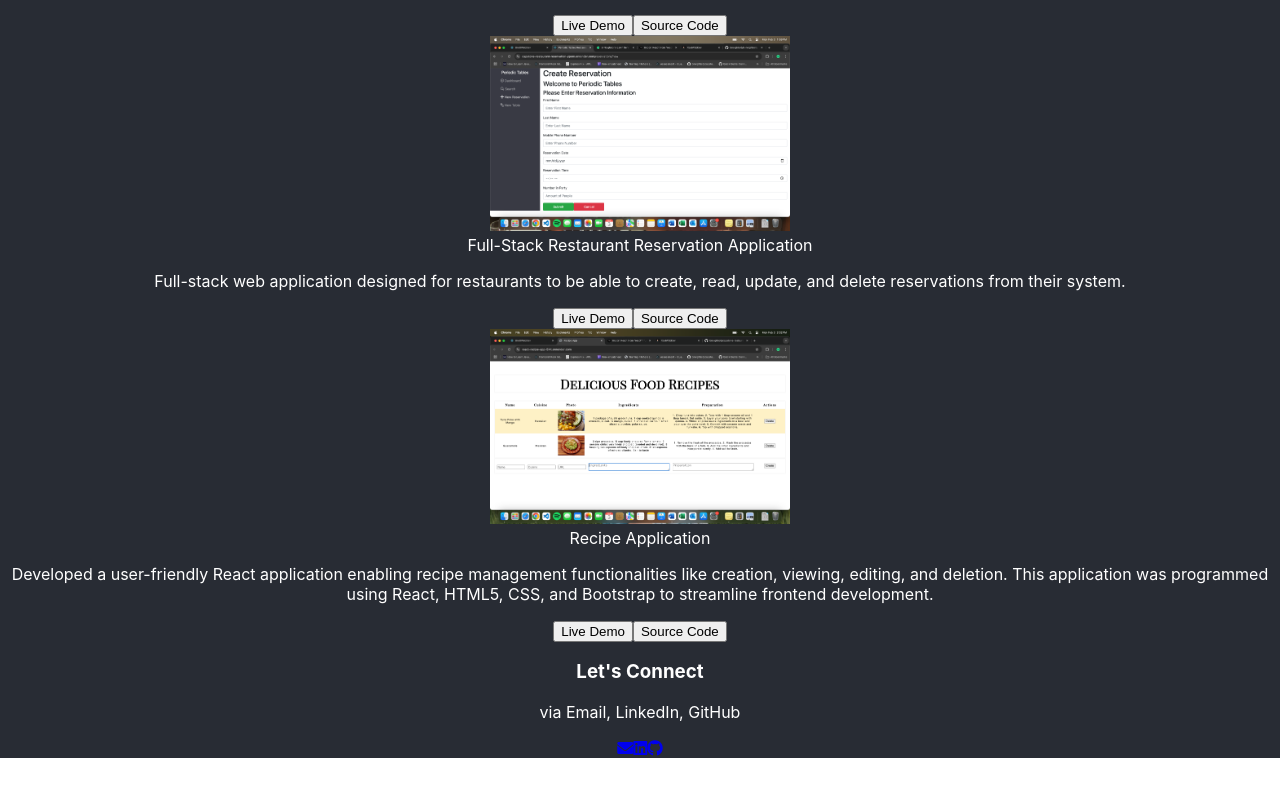
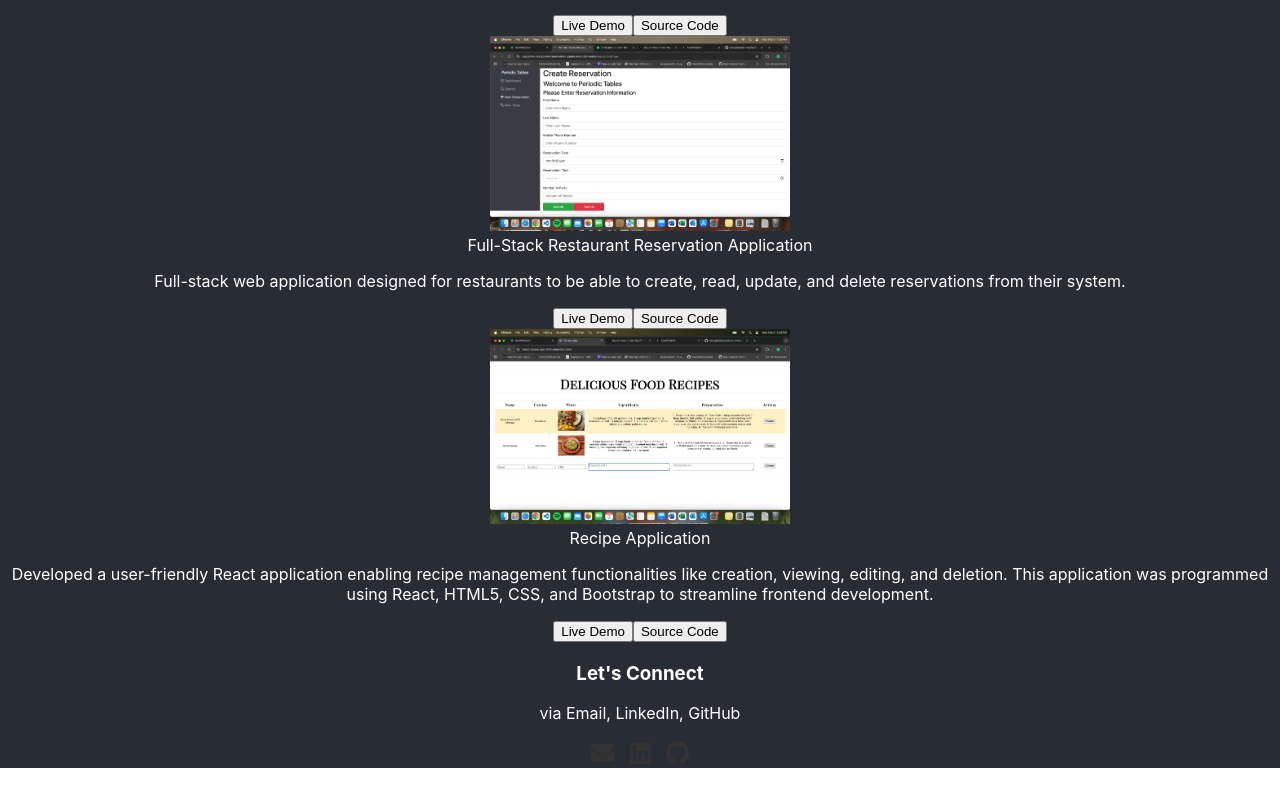
Before and after one commit to bneighbs6/softdev-portfolio, a React (Create React App) app: page / in a window 1280 px wide. Shown: the part 1083-1871 px from the top of the page. Before the commit the page ends 1841 px from the top, so only its background shows below. Built offline with nearby package versions, Linux system fonts and the light colour scheme; the HTML template or start-up script is replaced by a standard one.

Commit message:
Update Connect & Connect CSS

```diff
--- a/src/App.css
+++ b/src/App.css
@@ -164,3 +164,27 @@
   height: auto; /* Maintain aspect ratio */
   max-width: 300px; /* Set a maximum width */
 }
+
+/* Let's Connect CSS */
+
+.connect-container {
+  text-align: center; /* Center the text */
+  margin: 20px 0; /* Add some vertical margin */
+}
+
+.connect-icons {
+  display: flex; /* Use flexbox for alignment */
+  justify-content: center; /* Center the icons */
+  gap: 15px; /* Space between icons */
+  margin-top: 10px; /* Space above the icons */
+}
+
+.connect-icons a {
+  font-size: 24px; /* Increase icon size */
+  color: #333; /* Default icon color */
+  transition: color 0.3s; /* Smooth color transition */
+}
+
+.connect-icons a:hover {
+  color: #0073e6; /* Change color on hover */
+}
--- a/src/components/Connect.jsx
+++ b/src/components/Connect.jsx
@@ -2,22 +2,32 @@ import React from "react";
 
 function Connect() {
     return (
-        <div>
+      <div className="connect-container">
         <h3>Let's Connect</h3>
         <p>via Email, LinkedIn, GitHub</p>
-            <div>
+        <div className="connect-icons">
           <span>
             <a href="mailto:bneighbs6@gmail.com" title="Email">
               <i className="fas fa-envelope"></i>
             </a>
           </span>
           <span>
-                    <a href="https://www.linkedin.com/in/brett-neighbors/" title="LinkedIn" target="_blank" rel="noopener noreferrer">
+            <a
+              href="https://www.linkedin.com/in/brett-neighbors/"
+              title="LinkedIn"
+              target="_blank"
+              rel="noopener noreferrer"
+            >
               <i className="fab fa-linkedin"></i>
             </a>
           </span>
           <span>
-                    <a href="https://github.com/your-github-username" title="GitHub" target="_blank" rel="noopener noreferrer">
+            <a
+              href="https://github.com/bneighbs6"
+              title="GitHub"
+              target="_blank"
+              rel="noopener noreferrer"
+            >
               <i className="fab fa-github"></i>
             </a>
           </span>
```
Lines whose indentation alone changed are shown as unchanged.
